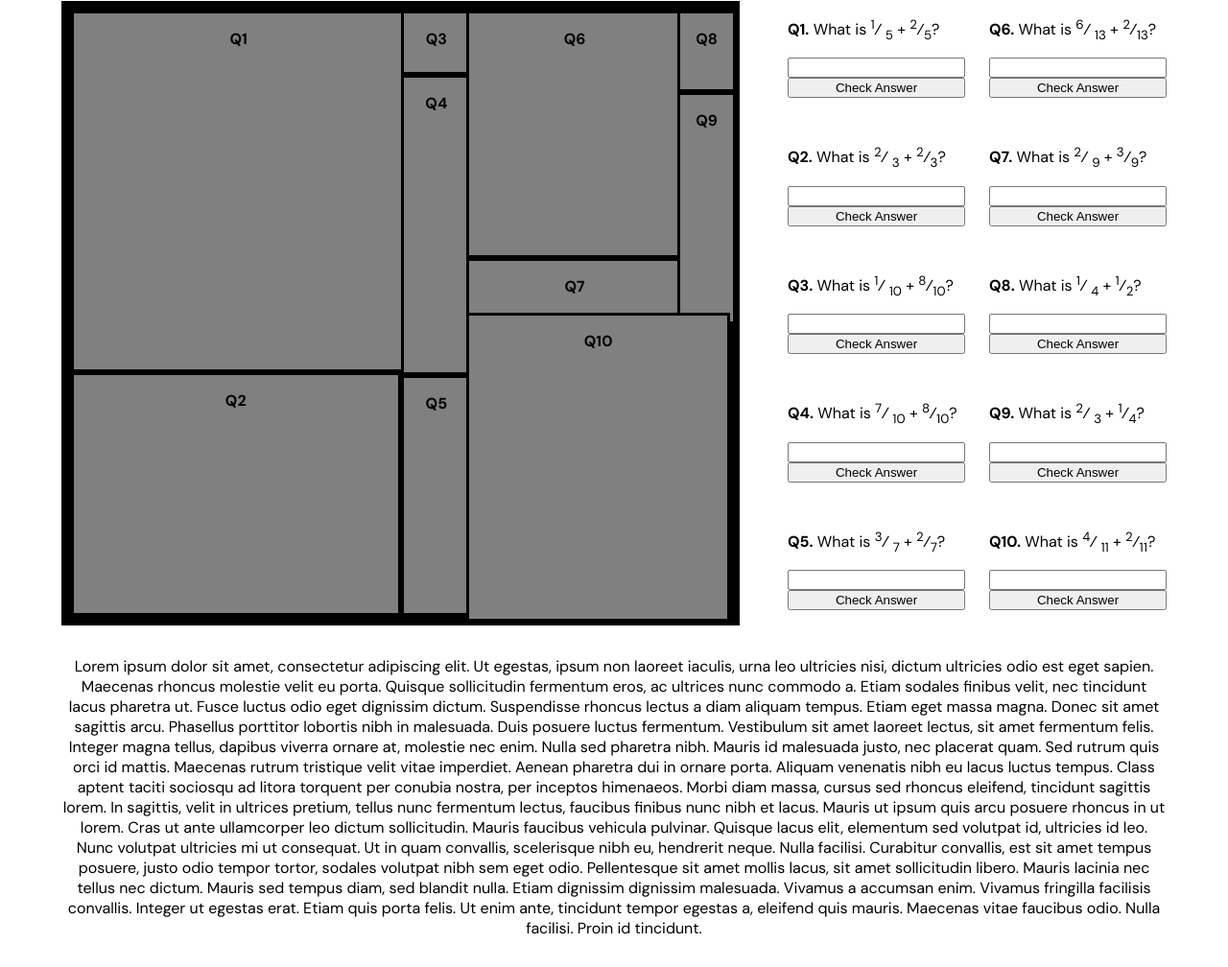
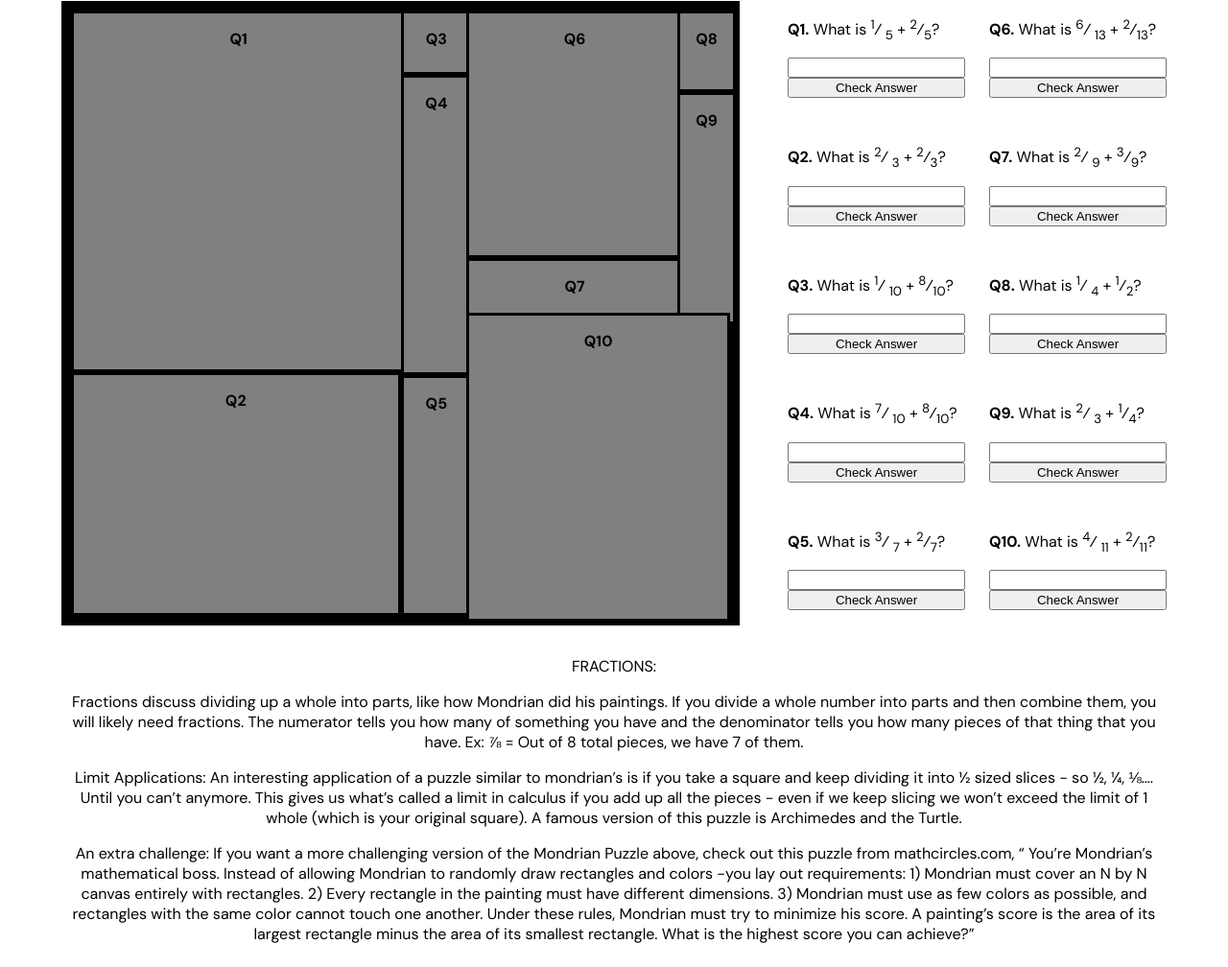
Before and after one commit to marzynthecomets/IF_Final, a plain HTML site: page painter.html in a window 1280 px wide. Shown: the part 141-1149 px from the top of the page at 96% size. Drawn offline with nearby package versions, Linux system fonts and the light colour scheme; a web font is replaced by a local one.

Commit message:
Update painter.html

```diff
--- a/painter.html
+++ b/painter.html
@@ -261,11 +261,22 @@
                                     }
                                 </script>
 
-            <p>Lorem ipsum dolor sit amet, consectetur adipiscing elit. Ut egestas, ipsum non laoreet iaculis, urna leo ultricies nisi, dictum ultricies odio est eget sapien. Maecenas rhoncus molestie velit eu porta. Quisque sollicitudin fermentum eros, ac ultrices nunc commodo a. Etiam sodales finibus velit, nec tincidunt lacus pharetra ut. Fusce luctus odio eget dignissim dictum. Suspendisse rhoncus lectus a diam aliquam tempus. Etiam eget massa magna. Donec sit amet sagittis arcu. Phasellus porttitor lobortis nibh in malesuada. Duis posuere luctus fermentum. Vestibulum sit amet laoreet lectus, sit amet fermentum felis. Integer magna tellus, dapibus viverra ornare at, molestie nec enim. Nulla sed pharetra nibh. Mauris id malesuada justo, nec placerat quam.
 
-Sed rutrum quis orci id mattis. Maecenas rutrum tristique velit vitae imperdiet. Aenean pharetra dui in ornare porta. Aliquam venenatis nibh eu lacus luctus tempus. Class aptent taciti sociosqu ad litora torquent per conubia nostra, per inceptos himenaeos. Morbi diam massa, cursus sed rhoncus eleifend, tincidunt sagittis lorem. In sagittis, velit in ultrices pretium, tellus nunc fermentum lectus, faucibus finibus nunc nibh et lacus. Mauris ut ipsum quis arcu posuere rhoncus in ut lorem. Cras ut ante ullamcorper leo dictum sollicitudin. Mauris faucibus vehicula pulvinar. Quisque lacus elit, elementum sed volutpat id, ultricies id leo.
+              <p>  FRACTIONS: </p>
 
-Nunc volutpat ultricies mi ut consequat. Ut in quam convallis, scelerisque nibh eu, hendrerit neque. Nulla facilisi. Curabitur convallis, est sit amet tempus posuere, justo odio tempor tortor, sodales volutpat nibh sem eget odio. Pellentesque sit amet mollis lacus, sit amet sollicitudin libero. Mauris lacinia nec tellus nec dictum. Mauris sed tempus diam, sed blandit nulla. Etiam dignissim dignissim malesuada. Vivamus a accumsan enim. Vivamus fringilla facilisis convallis. Integer ut egestas erat. Etiam quis porta felis. Ut enim ante, tincidunt tempor egestas a, eleifend quis mauris. Maecenas vitae faucibus odio. Nulla facilisi. Proin id tincidunt.</p>
+<p>Fractions discuss dividing up a whole into parts, like how Mondrian did his paintings. If you divide a whole number into parts and then combine them, you will likely need fractions. The numerator tells you how many of something you have and the denominator tells you how many pieces of that thing that you have. Ex: ⅞ = Out of 8 total pieces, we have 7 of them.
+</p>
+<p>Limit Applications:
+An interesting application of a puzzle similar to mondrian’s is if you take a square and keep dividing it into ½ sized slices - so ½, ¼, ⅛…. Until you can’t anymore. This gives us what’s called a limit in calculus if you add up all the pieces - even if we keep slicing we won’t exceed the limit of 1 whole (which is your original square). A famous version of this puzzle is Archimedes and the Turtle.
+</p>
+
+<p> An extra challenge:
+If you want a more challenging version of the Mondrian Puzzle above, check out this puzzle from mathcircles.com, “
+You’re Mondrian’s mathematical boss. Instead of allowing Mondrian to randomly draw rectangles and colors -you lay out requirements:
+ 1) Mondrian must cover an N by N canvas entirely with rectangles.
+ 2) Every rectangle in the painting must have different dimensions.
+3) Mondrian must use as few colors as possible, and rectangles with the same color cannot touch one another. Under these rules, Mondrian must try to minimize his score. A painting’s score is the area of its largest rectangle minus the area of its smallest rectangle. What is the highest score you can achieve?”
+</p>
 
         </body>
     </html>
```
